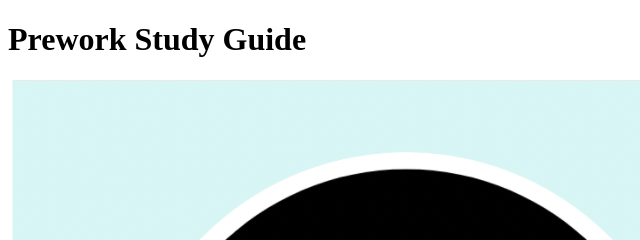
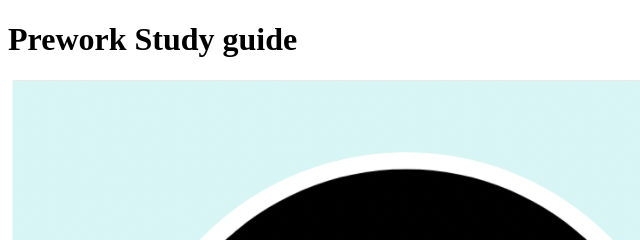
Before and after one commit to MaksimRazuvaev/prework-study-guide, a plain HTML site: page index.html in a window 1280 px wide. Shown: the top 240 px of the page, 0-640 px from the left. Drawn offline with Linux system fonts and the light colour scheme.

Commit message:
chapter 3.1.3

```diff
--- a/index.html
+++ b/index.html
@@ -4,11 +4,11 @@
     <meta charset="UTF-8" />
     <meta http-equiv="X-UA-Compatible" content="IE=edge" />
     <meta name="viewport" content="width=device-width, initial-scale=1.0" />
-    <title>Prework Study Guide</title>
+    <title>Prework study guide</title>
   </head>
   <body>
     <header id="top">
-      <h1>Prework Study Guide</h1>
+      <h1>Prework Study guide</h1>
       <img src="./assets/bowtie-cat.png" alt="Profile image of cat wearing a bow tie." />
     </header>
     <main>
```
